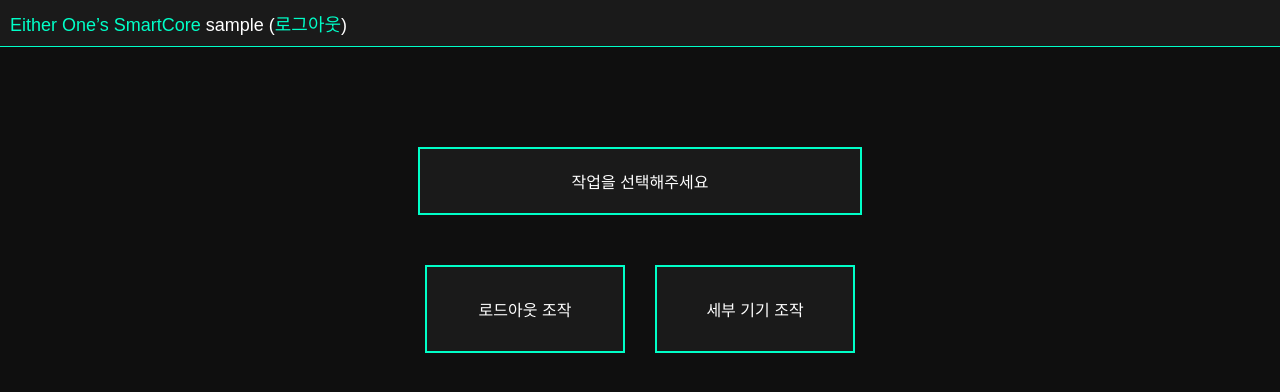
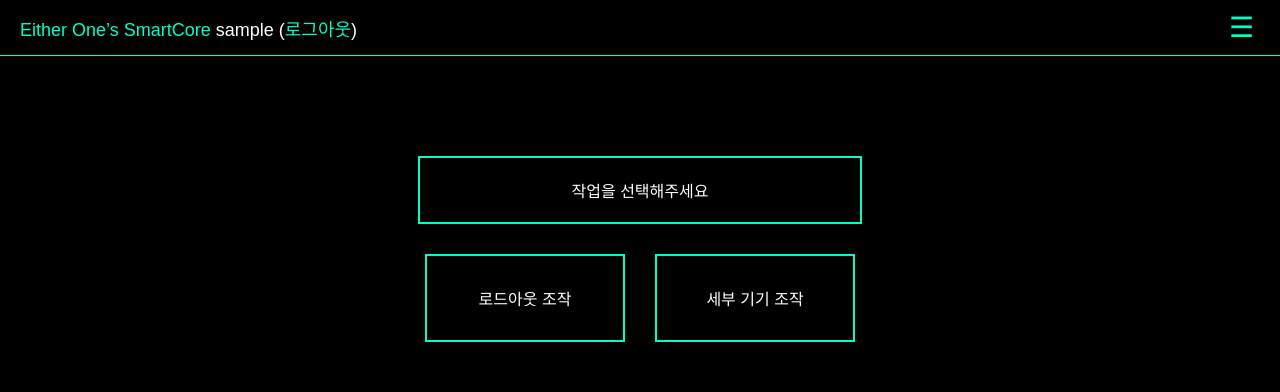
Before and after one commit to CatsSaveTheWorld/Playground, a Django app: page /smartcore/ in a window 1280 px wide. Shown: the top 392 px of the page. Run offline with Django 3.2, Linux system fonts and the light colour scheme; the visitor is signed in with stand-in values (Sample User, id 1); parts of the project's set-up code (start-up, migrations or seed data) failed here and were passed over.

Commit message:
사이드 바 구현

```diff
--- a/TEMPLATES/smartcore/dashboard.html
+++ b/TEMPLATES/smartcore/dashboard.html
@@ -1,21 +1,27 @@
+
 <!DOCTYPE html>
 <html lang="ko">
 <head>
-    <meta charset="UTF-8">
+  <meta charset="UTF-8" />
   <title>Either One’s SmartCore</title>
   <style>
     body {
       font-family: sans-serif;
       margin: 0;
-            background-color: #0F0F0F; /* 훨씬 더 어두운 배경색 */
+      background-color: #000000;
       color: #FFFFFF;
     }
 
     .navbar {
-            background-color: #1A1A1A;
-            padding: 10px;
+      background-color: #000000;
+      padding: 10px 20px;
       font-size: 18px;
       border-bottom: 1px solid #00FFC8;
+      display: flex;
+      justify-content: space-between;
+      align-items: center;
+      position: relative;
+      z-index: 1100;
     }
 
     .navbar a {
@@ -23,102 +29,102 @@
       text-decoration: none;
     }
 
-        .container {
-            display: flex;
-            flex-direction: column;
-            align-items: center;
-            margin-top: 100px;
-            text-align: center;
-        }
-
     .title {
-            background-color: #1A1A1A;
+      background-color: #000000;
       color: #FFFFFF;
       padding: 20px;
-            margin: 0 auto 30px;
+      margin: 100px auto 30px;
       width: 400px;
       border: 2px solid #00FFC8;
-            border-radius: 0px;
+      text-align: center;
     }
 
     .button-box {
       display: flex;
       justify-content: center;
       gap: 30px;
-            margin-top: 20px;
     }
 
     .button {
-            background-color: #1A1A1A;
+      background-color: #000000;
       color: #FFFFFF;
       padding: 30px;
       width: 200px;
       border: 2px solid #00FFC8;
       font-size: 16px;
       cursor: pointer;
-            border-radius: 0px;
       transition: background-color 0.2s;
     }
 
-        .card-box {
-            display: flex;
-            justify-content: center;
-            gap: 30px;
-        }
-
-        .card {
-            background-color: #1A1A1A;
-            color: #FFFFFF;
-            padding: 30px;
-            width: 200px;
-            border: 2px solid #00FFC8;
-            font-size: 16px;
-            cursor: pointer;
-            border-radius: 0px;
-            transition: background-color 0.2s;
-        }
-
-        .card:hover {
+    .button:hover {
       background-color: #2A2A2A;
     }
 
-        .dropdown-content {
-            display: none;
-            background-color: #0F0F0F;
-            color: #FFFFFF;
-            margin-top: 10px;
-            padding: 10px;
-            border: 2px solid #00FFC8;
-            border-radius: 0px;
-            text-align: left;
+    #toggleSidebar {
+      font-size: 28px;
+      background: none;
+      border: none;
+      color: #00FFC8;
+      cursor: pointer;
+      z-index: 1101;
     }
 
-        .dropdown-content button {
-            display: block;
-            background: none;
-            border: none;
-            padding: 8px 0;
-            font-size: 14px;
-            cursor: pointer;
-            width: 100%;
-            text-align: left;
+    /* In your <style> section */
+    #sidebar {
+      position: fixed;
+      top: 0;
+      right: -300px;
+      width: 250px;
+      height: 100%;
+      background-color: #000000;
       color: #FFFFFF;
+      padding: 20px;
+      border-left: 1px solid #00FFC8;
+      transition: right 0.3s ease;
+      z-index: 1105; /* navbar의 1100보다 높게 설정 */
     }
 
-        .dropdown-content button:hover {
-            background-color: #2A2A2A;
+    #sidebar h5 {
       color: #00FFC8;
+      font-size: 20px;
+      margin-top: 0;
+      margin-bottom: 20px;
+    }
+
+    #sidebar ul {
+      list-style: none;
+      padding-left: 0;
+    }
+
+    #sidebar a {
+      color: #00FFC8;
+      text-decoration: none;
+    }
+
+    #sidebar a:hover {
+      text-decoration: underline;
+    }
+
+    #overlay {
+      display: none;
+      position: fixed;
+      top: 0;
+      left: 0;
+      width: 100vw;
+      height: 100vh;
+      z-index: 1049;
     }
   </style>
 </head>
 <body>
   <div class="navbar">
-        <a href="{% url 'smartcore:dashboard' %}" style="color: #00FFC8; text-decoration: none;">
-            Either One’s SmartCore
-        </a> {{ request.user.username }}
-    (<a href="{% url 'smartcore:logout_view' %}">로그아웃</a>)
+    <div>
+      <a href="{% url 'smartcore:dashboard' %}">Either One’s SmartCore</a>
+      {{ request.user.username }} (<a href="{% url 'smartcore:logout_view' %}">로그아웃</a>)
     </div>
-    <div class="container">
+    <button id="toggleSidebar">&#9776;</button>
+  </div>
+
   <div class="title">작업을 선택해주세요</div>
   <div class="button-box">
     <form action="{% url 'smartcore:loadout_list' %}">
@@ -128,6 +134,48 @@
       <button class="button">세부 기기 조작</button>
     </form>
   </div>
+
+  <!-- 사이드바 -->
+  <div id="sidebar">
+    <h5>메뉴</h5>
+    <ul>
+      <li><a href="{% url 'board:index' %}">Playground</a></li>
+    </ul>
   </div>
+
+  <!-- 바깥 영역 클릭 감지용 오버레이 -->
+  <div id="overlay"></div>
+
+  <script>
+    const toggleSidebar = document.getElementById('toggleSidebar');
+    const sidebar = document.getElementById('sidebar');
+    const overlay = document.getElementById('overlay');
+    let isOpen = false;
+
+    function openSidebar() {
+      sidebar.style.right = '0';
+      overlay.style.display = 'block';
+      isOpen = true;
+      console.log('버튼 클릭됨')
+    }
+
+    function closeSidebar() {
+      sidebar.style.right = '-250px';
+      overlay.style.display = 'none';
+      isOpen = false;
+    }
+
+    toggleSidebar.addEventListener('click', (e) => {
+      e.stopPropagation();
+      if (isOpen) {
+        closeSidebar();
+      } else {
+        openSidebar();
+      }
+    });
+
+    overlay.addEventListener('click', closeSidebar);
+    // window.addEventListener('load', closeSidebar);
+  </script>
 </body>
 </html>
```
Also changed, not shown: TEMPLATES/navbar.html (+34 -0 lines), TEMPLATES/smartcore/detail_list.html (+110 -22 lines). Lines whose indentation alone changed are shown as unchanged.
